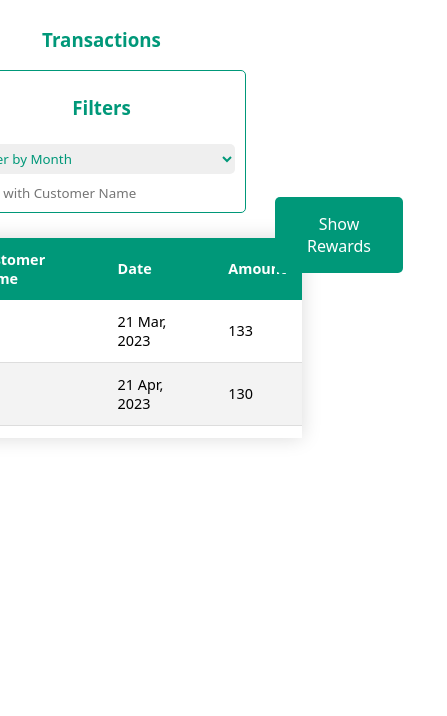
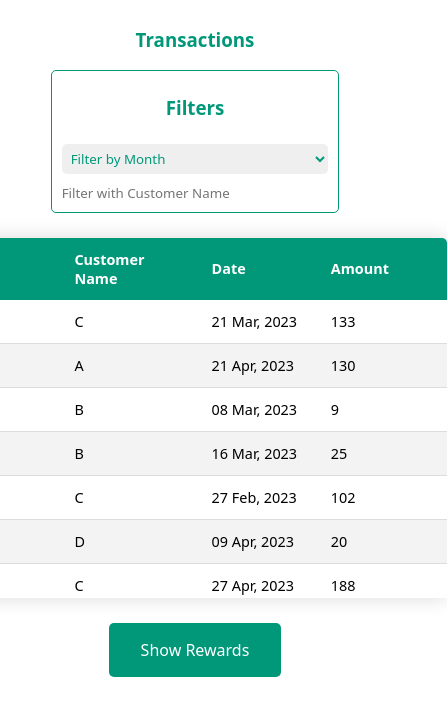
Before and after one commit to VijayIyer/charter-communications-hw, a React (Create React App) app: page / in a window 390 px wide. Shown: the top 716 px of the page, 447 px wide, since content can reach past the window. Built offline with nearby package versions, Linux system fonts and the light colour scheme.

Commit message:
Adds style for wrapping container for narrower screens

```diff
--- a/src/styles.css
+++ b/src/styles.css
@@ -18,8 +18,8 @@
   height: 100%;
   width: 100%;
   display: flex;
+  flex-wrap: wrap;
   align-items: center;
-  gap: 5em;
 }
 .column {
   display: flex;
@@ -28,13 +28,13 @@
   width: 50%;
 }
 table {
-  height: 200px;
+  height: 25em;
+  width: 35em;
   border-collapse: collapse;
   margin: 25px 0;
   border-radius: 5px 5px 0 0;
   font-size: 0.9em;
   font-family: sans-serif;
-  min-width: 400px;
   box-shadow: 0 0 20px rgba(0, 0, 0, 0.15);
 }
 table thead tr {
@@ -45,6 +45,7 @@
 table th,
 table td {
   padding: 12px 15px;
+  width: 10em;
 }
 table tbody tr {
   border-bottom: 1px solid #dddddd;
@@ -57,3 +58,8 @@
 table tbody tr:last-of-type {
   border-bottom: 2px solid var(--ma);
 }
+@media screen and (max-width: 800px) {
+  .column {
+    width: 100%;
+  }
+}
```
